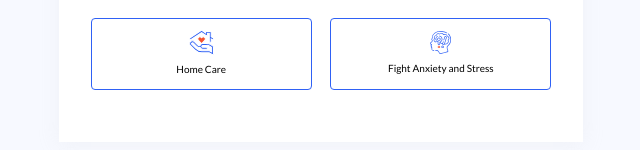
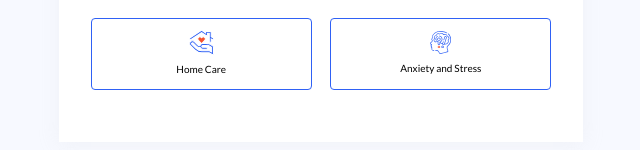
Before and after one commit to Souro-23/covidcareapp, a React (Create React App) app: page / in a window 1280 px wide. Shown: the part 782-932 px from the top of the page, without its empty margins (319-959 px from the left). Built offline with nearby package versions, Linux system fonts and the light colour scheme; no server answers.

Commit message:
Homepage icons update

```diff
--- a/src/Containers/Home/Section2.js
+++ b/src/Containers/Home/Section2.js
@@ -138,7 +138,7 @@ export default function Section2({ changeRoute }) {
             className={classes.selected}>
             <label style={{ textAlign: "center" }} for='fever'>
               <img src={dissociative} />
-              <div className={classes.text}> Fight Anxiety and Stress </div>
+              <div className={classes.text}>Anxiety and Stress</div>
             </label>
           </Col>
         </Row>
```
